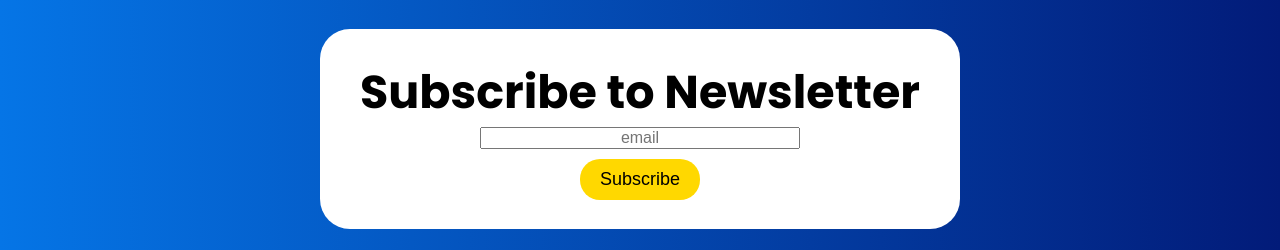
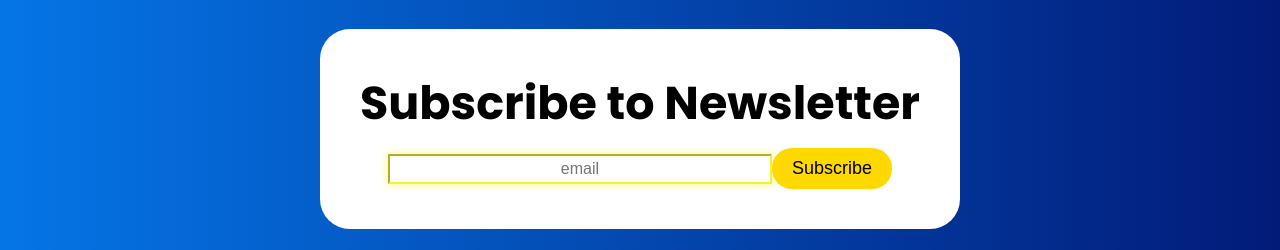
Before and after one commit to mfaiz6/learn-ui, a React (Create React App) app: page / in a window 1280 px wide. Shown: the part 1540-1790 px from the top of the page. Built offline with nearby package versions, Linux system fonts and the light colour scheme; no server answers.

Commit message:
minor fix in newsletter component

```diff
--- a/src/components/newsletter/Newsletter.jsx
+++ b/src/components/newsletter/Newsletter.jsx
@@ -1,7 +1,10 @@
 import './newsletter.css'
 
 const Newsletter = () => {
+
+
     return (
+
         <>
 
             <div className="nLetterContainer">
@@ -10,10 +13,12 @@ const Newsletter = () => {
 
                     <h2 className="nLetterHeading">Subscribe to Newsletter</h2>
 
-                    <input type="email" className="nLetterInput" placeholder='email' />
+                    <form>
 
-                    <button className="nLetterButton">Subscribe</button>
+                        <input type="email" className="nLetterInput" placeholder='email' pattern="^([a-zA-Z0-9_\-\.]+)@((\[[0-9]{1,3}\.[0-9]{1,3}\.[0-9]{1,3}\.)|(([a-zA-Z0-9\-]+\.)+))([a-zA-Z]{2,4}|[0-9]{1,3})(\]?)$" required />
 
+                        <button type='submit' className="nLetterButton">Subscribe</button>
+                    </form>
                 </div>
 
             </div>
--- a/src/components/newsletter/newsletter.css
+++ b/src/components/newsletter/newsletter.css
@@ -32,8 +32,18 @@
 
 .nLetterInput {
     text-align: center;
-    width: 50%;
+    width: 30vw;
+    height: 30px;
     font-size: 16px;
+    transition: ease-in-out, width .35s ease-in-out;
+    border-color: rgba(238, 241, 3, 0.8);
+    box-shadow: 0 1px 1px rgba(246, 255, 0, 0.075) inset, 0 0 8px rgba(255, 243, 11, 0.6);
+    outline: 0 none;
+}
+
+.nLetterInput:focus {
+    width: 40vw;
+    border-radius: 20px;
 }
 
 
```
